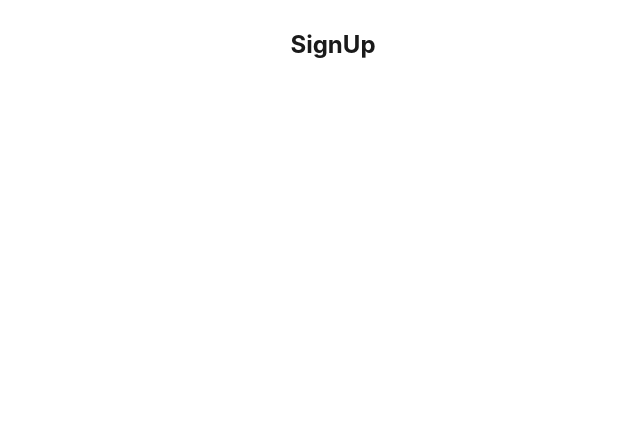
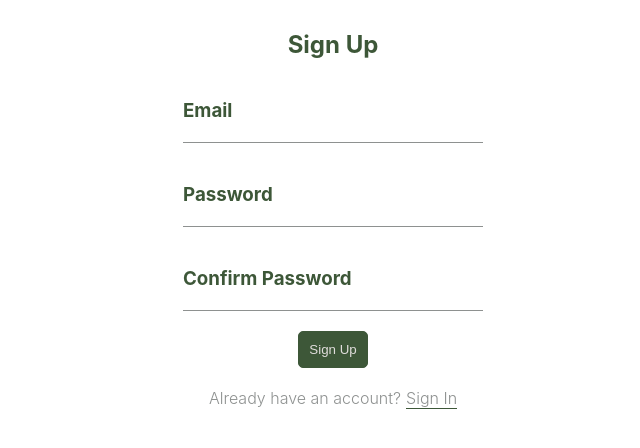
Before and after one commit to nsaveenko/Innowise-Lab-Internship-Level-2-Mini-paint, a React (Create React App) app: page /signup in a window 1280 px wide. Shown: the top 448 px of the page, without its empty margins (307-947 px from the left). Built offline with nearby package versions, Linux system fonts and the light colour scheme.

Commit message:
feat: impl sign up

```diff
--- a/package.json
+++ b/package.json
@@ -15,7 +15,7 @@
     "firebase": "^9.4.0",
     "react": "^17.0.2",
     "react-dom": "^17.0.2",
-    "react-router-dom": "^6.0.1",
+    "react-router-dom": "^5.3.0",
     "react-scripts": "4.0.3",
     "typescript": "^4.1.2",
     "web-vitals": "^1.0.1"
--- a/src/index.css
+++ b/src/index.css
@@ -11,6 +11,10 @@ body {
   -moz-osx-font-smoothing: grayscale;
 }
 
+ul {
+  list-style-type: none;
+}
+
 .wrapper {
   max-width: 762px;
   width: 100%;
@@ -20,5 +24,34 @@ body {
   display: flex;
   align-items: center;
   flex-direction: column;
-  color: #1a1a1a;
+  color: #3d5738;
 }
+
+.primary-button {
+  background-color: #3d5738;
+  color: #e0dddb;
+  border: 1px solid #3d5738;
+  border-radius: 5px;
+  padding: 10px;
+  cursor: pointer;
+  outline: none;
+}
+
+.primary-button:hover {
+  background-color: #e0dddb;
+  border: 1px solid #e0dddb;
+  color:  #3d5738;
+}
+
+.secondary-button {
+  padding-left: 10px;
+  padding-right: 10px;
+  display: flex;
+  color: #ff632c;
+  cursor: pointer;
+}
+
+.secondary-button:hover {
+  transform: scale(1.1);
+  color: #f9c83e;
+}
--- /dev/null
+++ b/src/pages/Auth/Auth.css
@@ -0,0 +1,66 @@
+.auth-title {
+  color: #3d5738;
+}
+
+.auth-form {
+  width: 100%;
+  max-width: 300px;
+  padding: 20px;
+  display: flex;
+  flex-direction: column;
+  align-items: center;
+  background-color: transparent;
+}
+
+.auth-input-container {
+  flex-wrap: wrap;
+  margin: 20px;
+  display: flex;
+  flex-direction: column;
+  color: #3d5738;
+  width: 100%;
+}
+
+.auth-input {
+  outline: 0;
+  cursor: pointer;
+  border-width: 0 0 1px;
+  border-color: #8e9190;
+  background-color: transparent;
+  color: #3d5738;
+}
+
+.auth-input:hover, .auth-input:active, .auth-input:focus {
+  border-color:#3d5738;
+}
+
+.input-title {
+  padding-bottom: 5px;
+}
+
+.auth-info {
+  font-weight: 300;
+  font-size: 16px;
+  color: #8e9190;
+}
+
+.link {
+  margin-left: 5px;
+  color: #8e9190;
+  text-decoration: none;
+  border-bottom: 1px solid #3d5738;
+}
+
+.link:hover {
+  color: #588167;
+  border-bottom: 1px solid #588167;
+}
+
+.error-message {
+  border: 1px solid transparent;
+  border-radius: 10px;
+  padding: 10px;
+  margin-top: 20px;
+  background-color: #e4c8bf;
+  color: #890503;
+}
--- /dev/null
+++ b/src/pages/Auth/SignIn/SignIn.tsx
@@ -0,0 +1,44 @@
+import React, { FC } from 'react';
+import { NavLink } from 'react-router-dom';
+import '../Auth.css';
+
+const SignIn: FC = () => {
+  return (
+    <div className='wrapper'>
+      <h2 className='auth-title'>SignIn</h2>
+      <form className='auth-form'>
+        <div className='auth-input-container'>
+          <h3 className='input-title'>Email</h3>
+          <input
+            className='auth-input'
+            type='email'
+            autoComplete='on'
+            required
+          />
+        </div>
+        <div className='auth-input-container'>
+          <h3 className='input-title'>Password</h3>
+          <input
+            className='auth-input'
+            type='password'
+            autoComplete='on'
+            required
+          />
+        </div>
+        <div className='auth-input-container'>
+          <input
+            className='primary-button'
+            type='submit'
+            value='Sign In'
+          />
+        </div>
+      </form>
+      <h2 className='auth-info'>
+        Do not have an account yet?
+        <NavLink to='/signup' className='link'>Register now</NavLink>
+      </h2>
+    </div>
+  );
+};
+
+export default SignIn;
--- /dev/null
+++ b/src/pages/Auth/SignUp/SignUp.tsx
@@ -0,0 +1,100 @@
+import React, { FC, useState } from 'react';
+import { NavLink, useHistory } from 'react-router-dom';
+import { auth } from '../../../api/index';
+import ERRORS from '../../../utils/errors';
+import '../Auth.css';
+
+const SignUp: FC = () => {
+  const signup = (email: string, password: string) => {
+    return auth.createUserWithEmailAndPassword(email, password);
+  };
+  const history = useHistory();
+  const [email, setEmail] = useState<string>('');
+  const [password, setPassword] = useState<string>('');
+  const [confirmPassword, setConfirmPassword] = useState<string>('');
+  const [error, setError] = useState<string>('');
+  const [loading, setLoading] = useState<boolean>();
+
+  const handleChangeEmail = (e: React.ChangeEvent<HTMLInputElement>) => {
+    setEmail(e.target.value);
+  };
+
+  const handleChangePassword = (e: React.ChangeEvent<HTMLInputElement>) => {
+    setPassword(e.target.value);
+  };
+
+  const handleChangeConfirmPassword = (e: React.ChangeEvent<HTMLInputElement>) => {
+    setConfirmPassword(e.target.value);
+  };
+
+  async function handleSubmit(e: React.MouseEvent<HTMLFormElement>) {
+    e.preventDefault();
+
+    if (password !== confirmPassword) {
+      setError(ERRORS.SIGN_UP_MESSAGE_PASSWORD_CONFIRMATION);
+    } else if (password.length < 6) {
+      setError(ERRORS.SIGN_UP_MESSAGE_PASSWORD_LENGTH);
+    } else {
+      try {
+        setError('');
+        setLoading(true);
+        await signup(email, password);
+        history.push('/signin');
+      } catch {
+        setError(ERRORS.SIGN_UP_MESSAGE_ACCOUNT_CREATION);
+      }
+      setLoading(false);
+    }
+  }
+
+  return (
+    <div className='wrapper'>
+      <h2 className='auth-title'>Sign Up</h2>
+      {error && <p className='error-message'>{error}</p>}
+      <form className='auth-form' onSubmit={handleSubmit}>
+        <div className='auth-input-container'>
+          <h3 className='input-title'>Email</h3>
+          <input
+            className='auth-input'
+            type='email'
+            autoComplete='on'
+            onChange={handleChangeEmail}
+            value={email}
+            required
+          />
+        </div>
+        <div className='auth-input-container'>
+          <h3 className='input-title'>Password</h3>
+          <input
+            className='auth-input'
+            type='password'
+            autoComplete='on'
+            onChange={handleChangePassword}
+            value={password}
+            required
+          />
+        </div>
+        <div className='auth-input-container'>
+          <h3 className='input-title'>Confirm Password</h3>
+          <input
+            className='auth-input'
+            type='password'
+            autoComplete='on'
+            onChange={handleChangeConfirmPassword}
+            value={confirmPassword}
+            required
+          />
+        </div>
+        <div>
+          <input className='primary-button' type='submit' value='Sign Up' disabled={loading} />
+        </div>
+      </form>
+      <h2 className='auth-info'>
+        Already have an account?
+        <NavLink to='/signin' className='link'>Sign In</NavLink>
+      </h2>
+    </div>
+  );
+};
+
+export default SignUp;
--- a/src/pages/SignIn/SignIn.tsx
+++ /dev/null
@@ -1,9 +0,0 @@
-import React from 'react';
-
-export default function SignIn() {
-  return (
-    <div className='wrapper'>
-      <h2>SignIn</h2>
-    </div>
-  );
-}
--- a/src/pages/SignUp/SignUp.tsx
+++ /dev/null
@@ -1,11 +0,0 @@
-import React from 'react';
-
-const SignUp: React.FC = () => {
-  return (
-    <div className='wrapper'>
-      <h2>SignUp</h2>
-    </div>
-  );
-};
-
-export default SignUp;
--- a/src/router/Router.tsx
+++ b/src/router/Router.tsx
@@ -1,19 +1,19 @@
 import React from 'react';
-import { BrowserRouter, Routes, Route } from 'react-router-dom';
-import SignUp from '../pages/SignUp/SignUp';
-import SignIn from '../pages/SignIn/SignIn';
+import { BrowserRouter, Switch, Route } from 'react-router-dom';
+import SignUp from '../pages/Auth/SignUp/SignUp';
+import SignIn from '../pages/Auth/SignIn/SignIn';
 import Dashboard from '../pages/Dashboard/Dashboard';
 import Editor from '../pages/Editor/Editor';
 
 const Router: React.FC = () => {
   return (
     <BrowserRouter>
-      <Routes>
-        <Route path='/signup' element={<SignUp />} />
-        <Route path='/signin' element={<SignIn />} />
-        <Route path='/' element={<Dashboard />} />
-        <Route path='/editor' element={<Editor />} />
-      </Routes>
+      <Switch>
+        <Route path='/signup' component={SignUp} />
+        <Route path='/signin' component={SignIn} />
+        <Route path='/' component={Dashboard} />
+        <Route path='/editor' component={Editor} />
+      </Switch>
     </BrowserRouter>
   );
 };
--- /dev/null
+++ b/src/utils/errors.tsx
@@ -0,0 +1,12 @@
+/* eslint quote-props: ["error", "always"] */
+/* eslint-env es6 */
+
+const ERRORS = {
+  'SIGN_IN_MESSAGE': 'Failed to sign in',
+  'SIGN_UP_MESSAGE_PASSWORD_CONFIRMATION': 'Passwords do not match',
+  'SIGN_UP_MESSAGE_PASSWORD_LENGTH': 'Password should be at least 6 characters',
+  'SIGN_UP_MESSAGE_ACCOUNT_CREATION': 'Failed to create an account',
+  'SIGN_OUT_MESSAGE': 'Failed to sign out',
+};
+
+export { ERRORS as default };
```
Also changed, not shown: src/router/PrivateRoute.tsx (deleted, +0 -10 lines), src/contexts/AuthContext.jsx (deleted), 2 other files (tests, documents, lock files or other folders).
